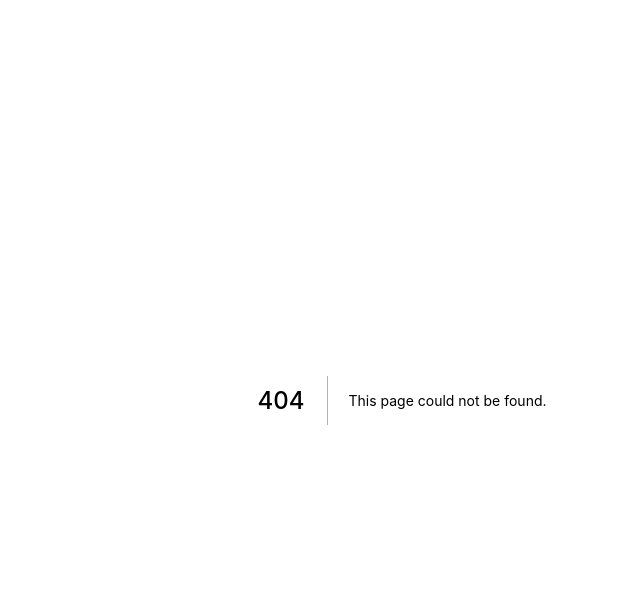
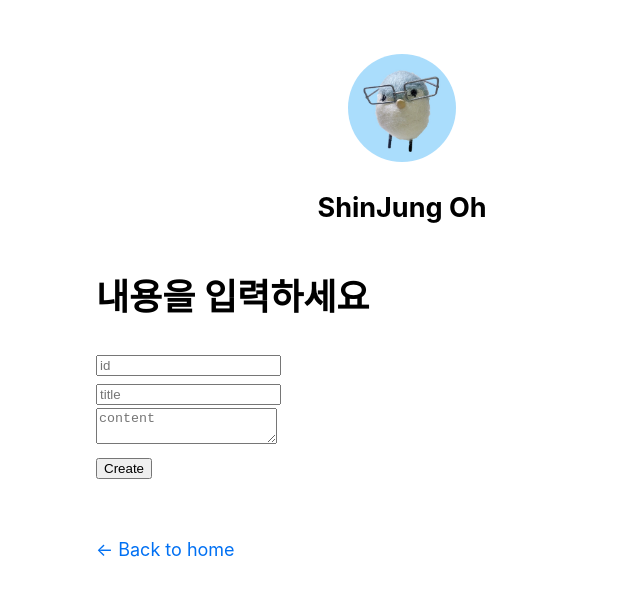
Before and after one commit to ShinjungOh/2022-learn-nestjs, a Next.js app in the folder 2022-09-07/blog/: page /post/write in a window 1280 px wide. Before the commit this address had no page. Shown: the top 596 px of the page, without its empty margins (238-878 px from the left). Built offline with nearby package versions, Linux system fonts and the light colour scheme.

Commit message:
[ADD] blog API routes

```diff
--- a/2022-09-07/blog/lib/posts.js
+++ b/2022-09-07/blog/lib/posts.js
@@ -1,7 +1,7 @@
 import fs from 'fs';
 import path from 'path';
 import matter from 'gray-matter';
-import { remark } from 'remark';
+import {remark} from 'remark';
 import html from 'remark-html';
 
 const postsDirectory = path.join(process.cwd(), 'posts');
@@ -82,3 +82,16 @@ export async function getPostData(id) {
         ...matterResult.data,
     };
 }
+
+export async function createPost({id, title, date, content}) {
+    const fullPath = path.join(postsDirectory, `${id}.md`);
+
+    const data = `---
+    title: '${title}'
+    date: '${date}
+    ---
+
+    ${content}`
+
+    fs.writeFileSync(fullPath, data);
+}
--- /dev/null
+++ b/2022-09-07/blog/pages/api/post/write.js
@@ -0,0 +1,18 @@
+import {createPost} from "../../../lib/posts";
+import {format} from "date-fns";
+
+export default async function handler(req, res) {
+    const {id, title, content} = req.body;
+
+    try {
+        await createPost({
+            id,
+            title,
+            date: format(new Date(), 'yyyy-MM-dd'),
+            content,
+        })
+        res.status(200).json({message: 'create success'})
+    } catch (error) {
+        res.status(500).json({error: `create failed ${error}`})
+    }
+}
--- /dev/null
+++ b/2022-09-07/blog/pages/post/write.js
@@ -0,0 +1,63 @@
+import React, {useRef, useState} from 'react';
+import Layout from "../../components/Layout";
+import Link from "next/link";
+
+const Write = () => {
+    const idRef = useRef(undefined);
+    const titleRef = useRef(undefined);
+    const contentRef = useRef(undefined);
+
+    const [showLink, setShowLink] = useState(false);
+
+    const handleSubmit = (e) => {
+        e.preventDefault();
+
+        const id = idRef.current.value;
+        const title = titleRef.current.value;
+        const content = contentRef.current.value;
+
+        if (id && title && content) {
+            fetch('/api/post/write', {
+                method: 'POST',
+                headers: {'Content-Type': 'application/json'},
+                body: JSON.stringify({
+                    id, title, content
+                }),
+            })
+                .then((response) => {
+                    if (response.ok) {
+                        return response.json()
+                    }
+                    throw new Error('Fetch Error')
+                })
+                .then((data) => {
+                    setShowLink(true)
+                    alert(data.message)
+                })
+                .catch((error) => alert(`request error : ${error}`))
+        }
+    }
+
+    return (
+        <Layout>
+            <h1>내용을 입력하세요</h1>
+            <form onSubmit={handleSubmit}>
+                <input type="text" name="id" placeholder="id" required ref={idRef}/>
+                <br/>
+                <input type="text" name="title" placeholder="title" required ref={titleRef}/>
+                <br/>
+                <textarea type="text" name="content" placeholder="content" required ref={contentRef}/>
+                <br/>
+                <input type="submit" value="Create"/>
+            </form>
+            {
+                showLink &&
+                <Link href={`/posts/${idRef.current.value}`}>
+                    <a>Created Post</a>
+                </Link>
+            }
+        </Layout>
+    )
+}
+
+export default Write;
```
Also changed, not shown: 2022-09-07/blog/pages/index.js (+7 -25 lines), 2022-09-07/blog/posts/test.md (added, +8 -0 lines).
